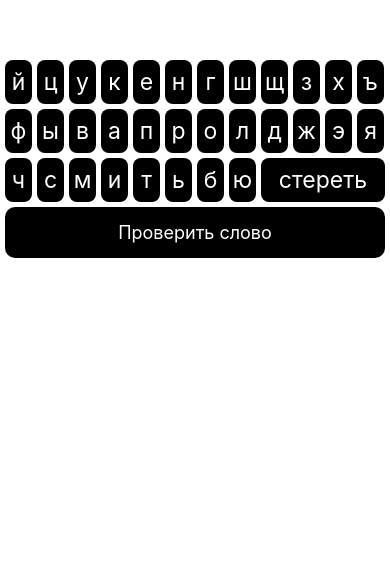
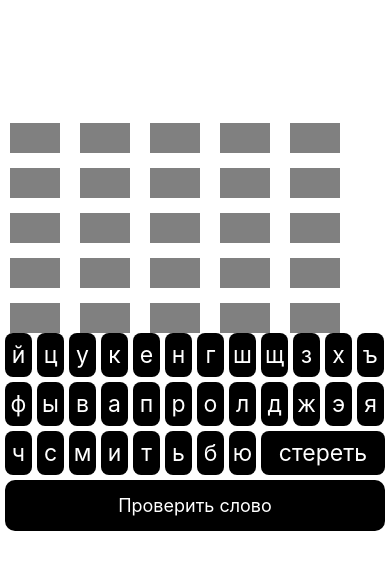
Before and after one commit to 0puggs0/wordsGameApp, a React Native app: screen / in a window 390 px wide. Shown: the part 263-832 px from the top of the page. Built offline with nearby package versions, Linux system fonts and the light colour scheme.

Commit message:
Update 1.1

```diff
--- a/App.tsx
+++ b/App.tsx
@@ -1,10 +1,11 @@
 import { StatusBar } from "expo-status-bar";
-import { StyleSheet, Text, View } from "react-native";
+import { StyleSheet, View } from "react-native";
 import { Keyboard } from "./src/components/keyboard";
 
 export default function App() {
   return (
     <View style={styles.container}>
+      {/* <Words></Words> */}
       <Keyboard></Keyboard>
       <StatusBar style="light" />
     </View>
@@ -13,9 +14,10 @@ export default function App() {
 
 const styles = StyleSheet.create({
   container: {
+    paddingVertical: 50,
     flex: 1,
     backgroundColor: "#fff",
     alignItems: "center",
-    justifyContent: "center",
+    justifyContent: "flex-end",
   },
 });
--- a/src/components/keyboard.tsx
+++ b/src/components/keyboard.tsx
@@ -1,8 +1,8 @@
-import React from "react";
+import React, { useState } from "react";
 import { View, StyleSheet, Text, TouchableOpacity } from "react-native";
 
 export function Keyboard() {
-  const russianKeyboardOrder = [
+  const russianKeyboardData = [
     { id: 1, key: 1, letter: "й" },
     { id: 2, key: 1, letter: "ц" },
     { id: 3, key: 1, letter: "у" },
@@ -41,15 +41,52 @@ export function Keyboard() {
     { id: 32, key: 5, letter: "ю" },
     { id: 33, key: 5, letter: "стереть" },
   ];
-
+  const initialValue = ["Емеля".split("")];
+  const [currentColumn, setCurrentColumn] = useState(0);
+  const [currentRow, setCurrentRow] = useState(0);
+  const [word, setWord] = useState([Array.from({ length: 25 }, () => "")]);
+  const handleInput = (symbol: string) => {
+    const currentWord = [...word];
+    currentWord[currentRow][currentColumn] = symbol;
+    setCurrentColumn((prev) => prev + 1);
+    setWord(currentWord);
+  };
+  const handleCheck = () => "";
+  const handleClear = () => "";
   return (
     <View>
       <View style={styles.container}>
+        <View style={{ alignItems: "center", justifyContent: "center" }}>
+          {word.map((item) => {
+            return (
+              <View style={{ gap: 15, flexDirection: "row", flexWrap: "wrap" }}>
+                {item.map((item) => {
+                  return (
+                    <View style={{ gap: 5 }}>
+                      <Text
+                        style={{
+                          marginLeft: 5,
+                          padding: 15,
+                          overflow: "hidden",
+                          backgroundColor: "gray",
+                          width: 50,
+                          textAlign: "center",
+                        }}
+                      >
+                        {item}
+                      </Text>
+                    </View>
+                  );
+                })}
+              </View>
+            );
+          })}
+        </View>
         <View style={styles.keyboard}>
-          {russianKeyboardOrder.map((item, index) => {
-            const isLastItem = index === russianKeyboardOrder.length - 1;
+          {russianKeyboardData.map((item, index) => {
+            const isLastItem = index === russianKeyboardData.length - 1;
             return (
-              <TouchableOpacity>
+              <TouchableOpacity onPress={() => handleInput(item.letter)}>
                 <View style={styles.wordBlock}>
                   <Text
                     style={[
```
Also changed, not shown: src/components/words.tsx (added, +41 -0 lines).
